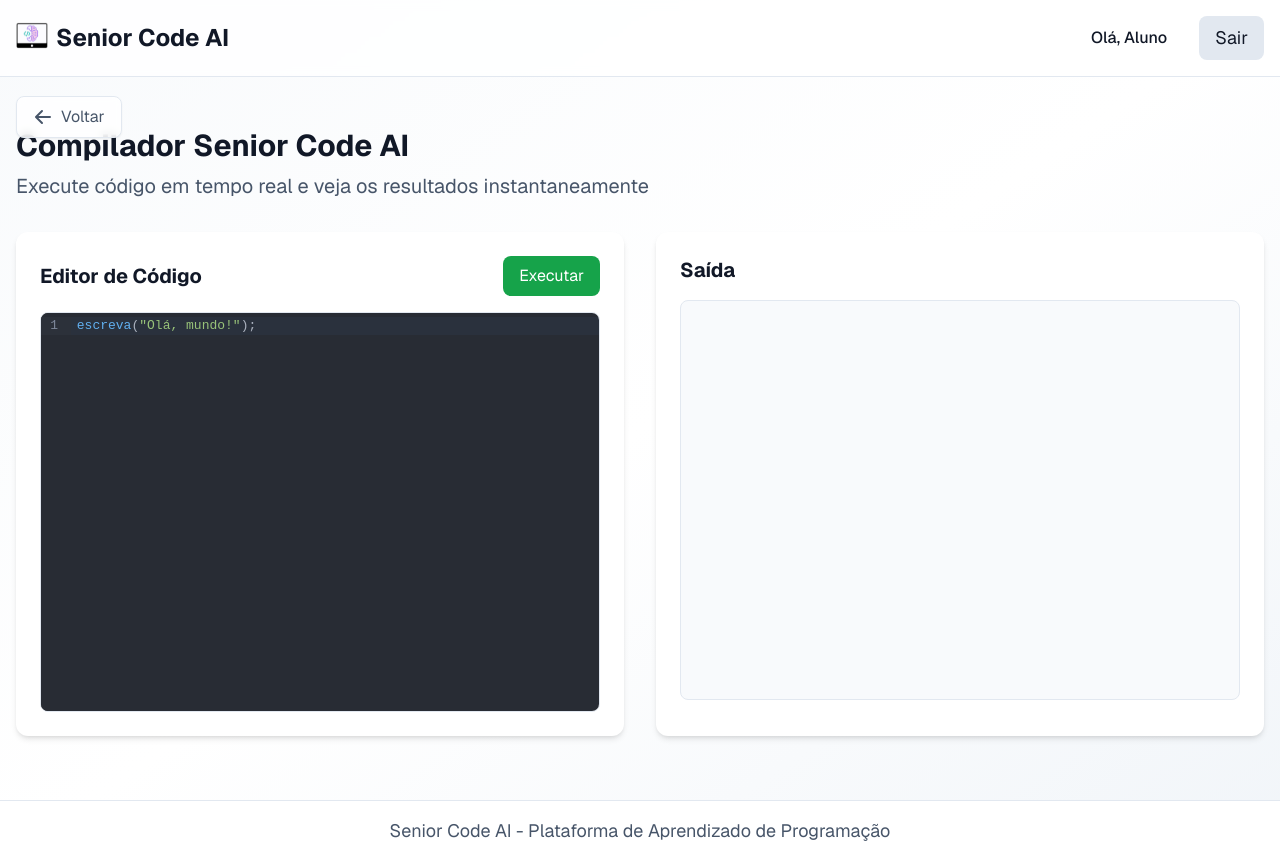
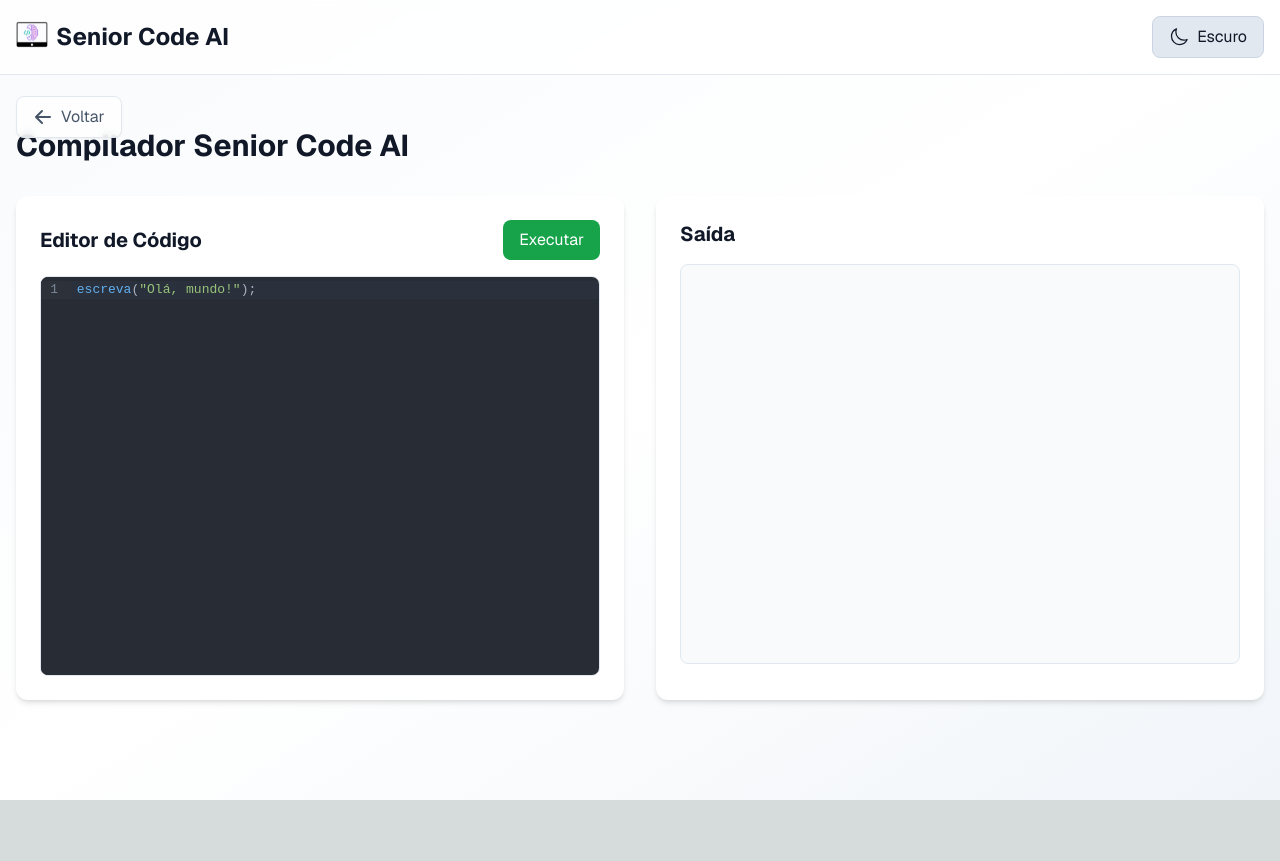
Before and after one commit to wallysom2/egua-front, a Next.js app: page /dashboard/compilador in a window 1280 px wide. After the commit the page ends 800 px from the top, so only its background shows below. Built offline with nearby package versions, Linux system fonts and the light colour scheme.

Commit message:
feat: adiciona componente ThemeToggle e atualiza estilos para suporte ao modo escuro na página Compilador, melhorando a experiência do usuário e a legibilidade.

```diff
--- a/src/app/dashboard/compilador/page.tsx
+++ b/src/app/dashboard/compilador/page.tsx
@@ -10,10 +10,11 @@ import Image from 'next/image';
 import { motion } from 'framer-motion';
 import { BackButton } from '@/components/BackButton';
 import { Loading } from '@/components/Loading';
+import { ThemeToggle } from '@/components/ThemeToggle';
 import { useAuth } from '@/contexts/AuthContext';
 
 export default function Compilador() {
-  const { user, logout, isLoading } = useAuth();
+  const { isLoading } = useAuth();
   const [codigo, setCodigo] = useState(`escreva("Olá, mundo!");`);
   const [saida, setSaida] = useState<string[]>([]);
   const [executando, setExecutando] = useState(false);
@@ -64,18 +65,8 @@ export default function Compilador() {
               </Link>
             </motion.div>
 
-            <div className="flex items-center gap-4">
-              <div className="flex items-center">
-                <p className="font-medium mr-4">
-                  Olá, {user?.nome?.split(' ')[0] || 'Aluno'}
-                </p>
-              </div>
-              <button
-                onClick={logout}
-                className="px-4 py-2 rounded-lg bg-slate-200 dark:bg-slate-800 hover:bg-slate-300 dark:hover:bg-slate-700 transition-colors text-lg"
-              >
-                Sair
-              </button>
+            <div className="flex items-center gap-3">
+              <ThemeToggle />
             </div>
           </div>
         </div>
@@ -91,16 +82,14 @@ export default function Compilador() {
             <h1 className="text-3xl font-bold mb-2">
               Compilador Senior Code AI
             </h1>
-            <p className="text-slate-600 text-xl">
-              Execute código em tempo real e veja os resultados instantaneamente
-            </p>
+
           </div>
 
           <div className="grid grid-cols-1 lg:grid-cols-2 gap-8">
             {/* Editor de Código */}
-            <div className="bg-white rounded-xl p-6 shadow-md">
+            <div className="bg-white dark:bg-slate-800 rounded-xl p-6 shadow-md">
               <div className="mb-4 flex justify-between items-center">
-                <h2 className="text-xl font-bold">Editor de Código</h2>
+                <h2 className="text-xl font-bold text-slate-900 dark:text-white">Editor de Código</h2>
                 <button
                   onClick={executarCodigo}
                   disabled={executando}
@@ -113,7 +102,7 @@ export default function Compilador() {
                   {executando ? 'Executando...' : 'Executar'}
                 </button>
               </div>
-              <div className="w-full h-[400px] border border-slate-200 rounded-lg overflow-hidden">
+              <div className="w-full h-[400px] border border-slate-200 dark:border-slate-700 rounded-lg overflow-hidden">
                 <CodeMirror
                   value={codigo}
                   height="400px"
@@ -148,18 +137,18 @@ export default function Compilador() {
             </div>
 
             {/* Área de Saída */}
-            <div className="bg-white rounded-xl p-6 shadow-md">
-              <h2 className="text-xl font-bold mb-4">Saída</h2>
-              <div className="w-full h-[400px] p-4 bg-slate-50 border border-slate-200 rounded-lg font-mono text-sm overflow-auto">
+            <div className="bg-white dark:bg-slate-800 rounded-xl p-6 shadow-md">
+              <h2 className="text-xl font-bold mb-4 text-slate-900 dark:text-white">Saída</h2>
+              <div className="w-full h-[400px] p-4 bg-slate-50 dark:bg-slate-900 border border-slate-200 dark:border-slate-700 rounded-lg font-mono text-sm overflow-auto">
                 {saida.map((linha, index) => (
                   <div
                     key={index}
                     className={`mb-1 ${
                       linha.startsWith('Erro')
-                        ? 'text-red-600'
+                        ? 'text-red-600 dark:text-red-400'
                         : linha === 'Executando código...'
-                        ? 'text-blue-600'
-                        : 'text-slate-800'
+                        ? 'text-blue-600 dark:text-blue-400'
+                        : 'text-slate-800 dark:text-slate-200'
                     }`}
                   >
                     {linha}
@@ -170,15 +159,6 @@ export default function Compilador() {
           </div>
         </div>
       </main>
-
-      {/* Rodapé */}
-      <footer className="py-4 border-t border-slate-200 bg-white">
-        <div className="container mx-auto px-4 text-center">
-          <p className="text-slate-600 text-lg">
-            Senior Code AI - Plataforma de Aprendizado de Programação
-          </p>
-        </div>
-      </footer>
     </div>
   );
 }
```
